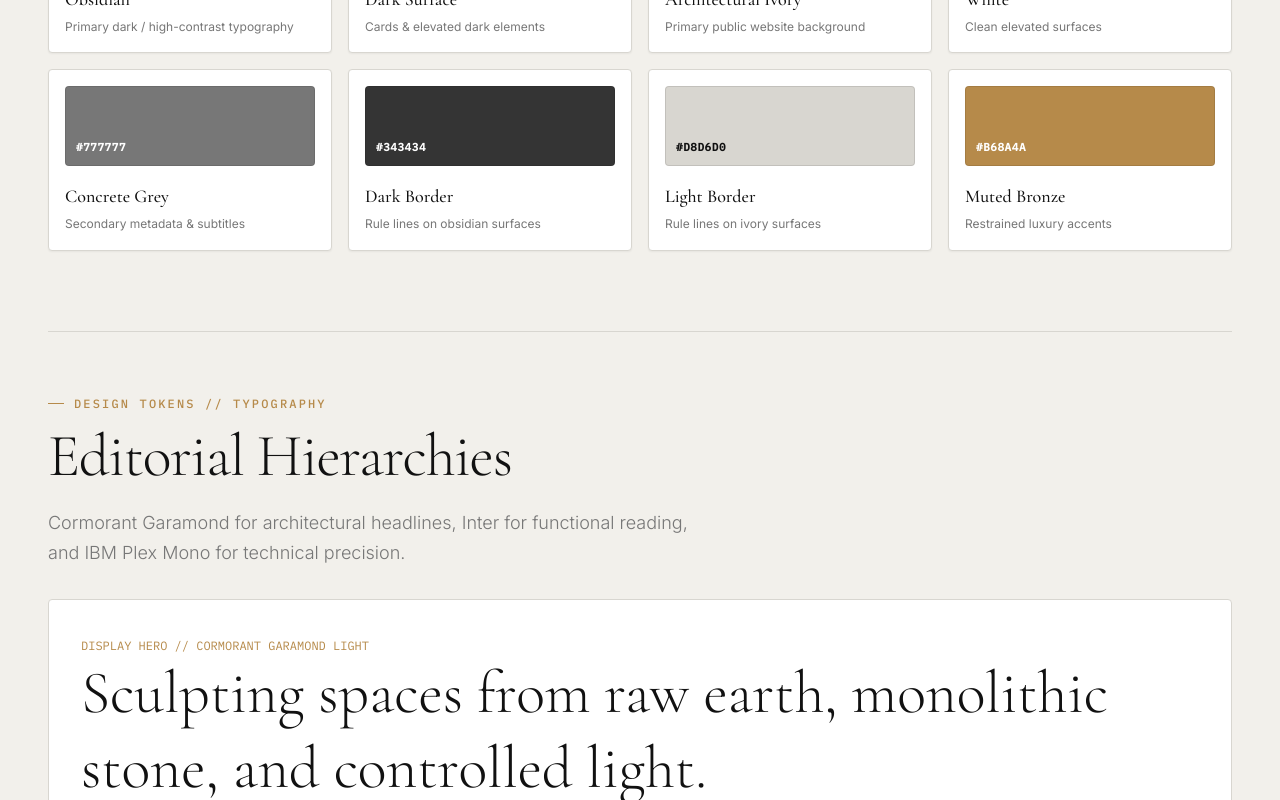
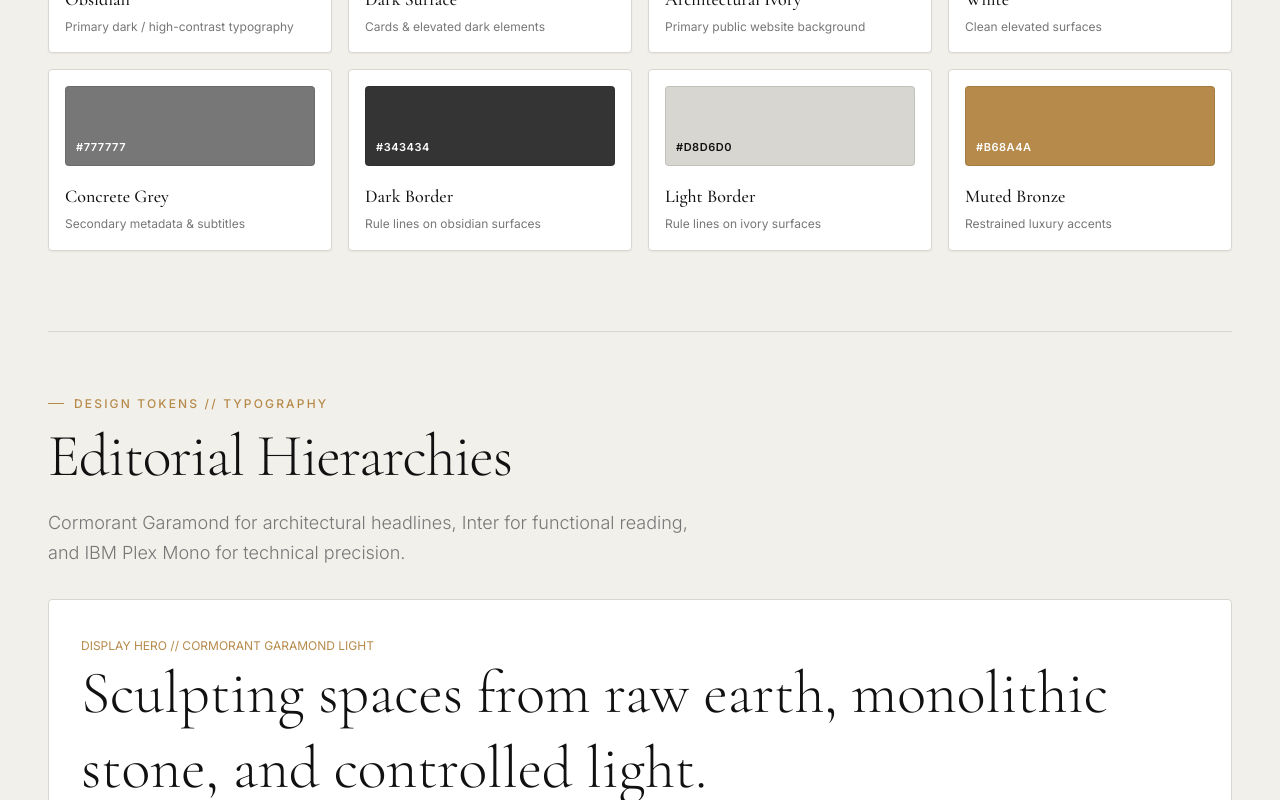
Before and after one commit to AmeyaG07/Archeon, a Next.js app: page /design-system in a window 1280 px wide. Shown: the part 720-1520 px from the top of the page. Built offline with nearby package versions, Linux system fonts and the light colour scheme.

Commit message:
Switch font-mono to Inter; keep IBM Plex Mono only for code/pre/kbd/samp elements

```diff
--- a/src/app/globals.css
+++ b/src/app/globals.css
@@ -17,7 +17,7 @@
 
   --font-serif: "Cormorant Garamond", Georgia, serif;
   --font-sans: "Inter", Arial, sans-serif;
-  --font-mono: "IBM Plex Mono", monospace;
+  --font-mono: "Inter", Arial, sans-serif;
   --font-cinzel: "Cinzel", Georgia, serif;
   --font-outfit: "Outfit", sans-serif;
 }
@@ -72,7 +72,7 @@
 
   --font-cormorant: "Cormorant Garamond", Georgia, serif;
   --font-inter: "Inter", Arial, sans-serif;
-  --font-mono-stack: "IBM Plex Mono", monospace;
+  --font-mono-stack: "Inter", Arial, sans-serif;
 
   --container-wide: 1440px;
   --container-content: 1280px;
@@ -149,7 +149,10 @@ h6,
 code,
 kbd,
 samp,
-pre,
+pre {
+  font-family: ui-monospace, SFMono-Regular, Menlo, Monaco, Consolas, monospace;
+}
+
 .font-mono {
   font-family: var(--font-mono-stack);
 }
--- a/src/config/design-tokens.ts
+++ b/src/config/design-tokens.ts
@@ -44,7 +44,7 @@ export const typography = {
   fonts: {
     serif: "var(--font-cormorant), 'Cormorant Garamond', Georgia, serif",
     sans: "var(--font-inter), 'Inter', -apple-system, BlinkMacSystemFont, 'Segoe UI', Roboto, sans-serif",
-    mono: "var(--font-mono), 'IBM Plex Mono', ui-monospace, SFMono-Regular, monospace",
+    mono: "var(--font-inter), 'Inter', -apple-system, BlinkMacSystemFont, 'Segoe UI', Roboto, sans-serif",
   },
   sizes: {
     xs: "0.75rem",     // 12px
```
